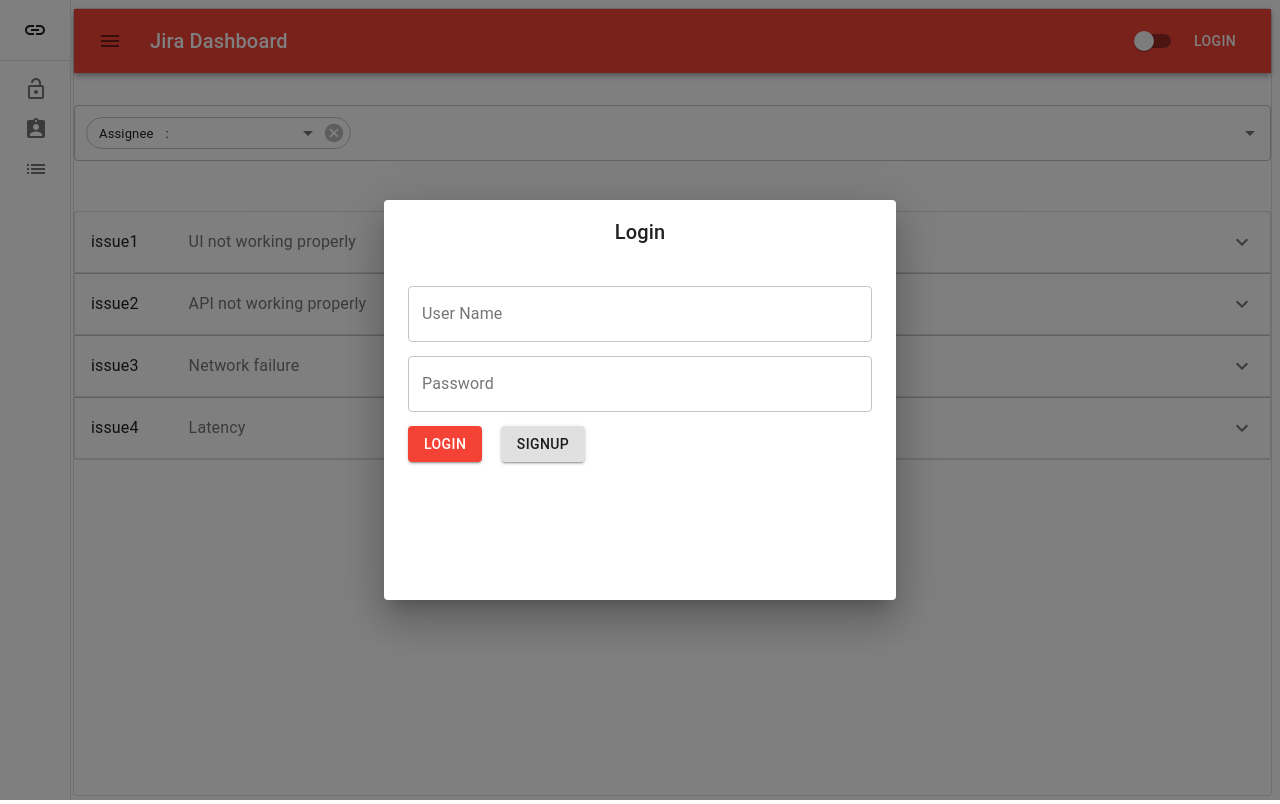
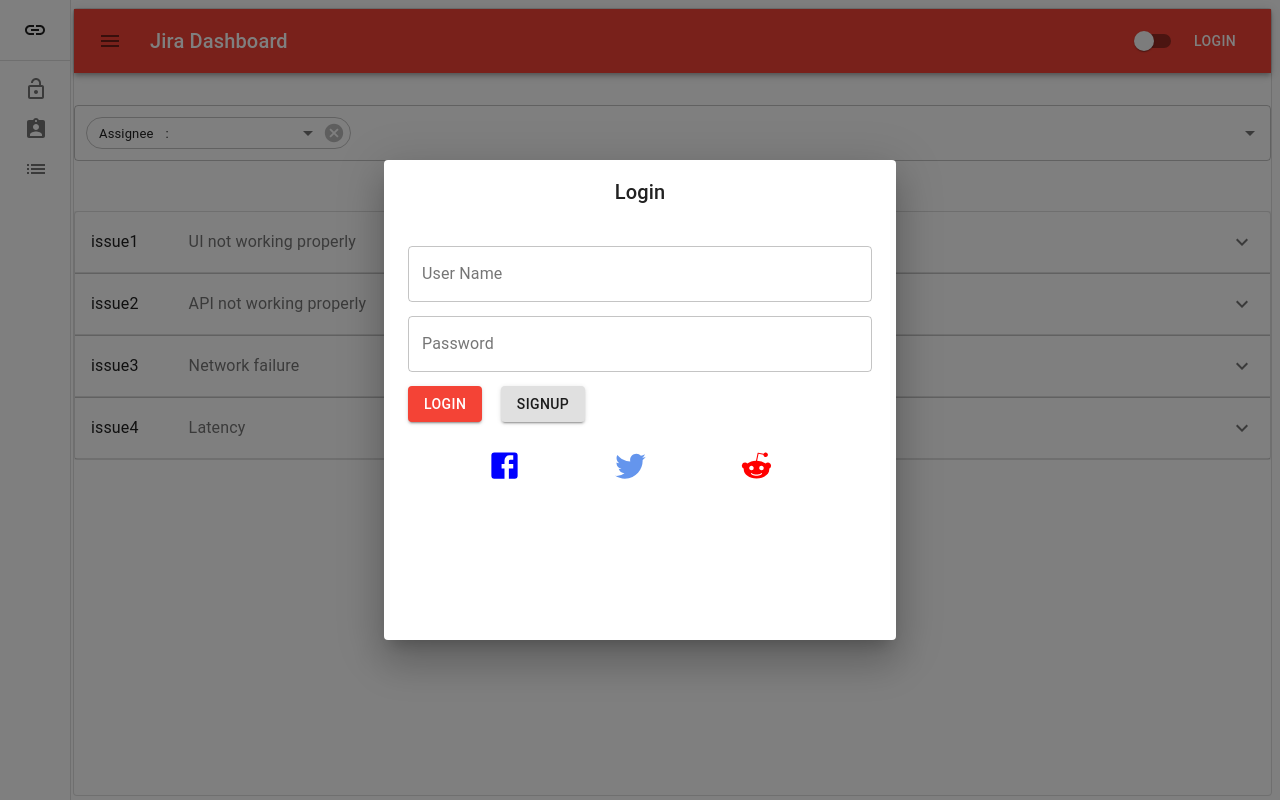
Before and after one commit to johnconnor31/Jira_React, a React app: page / in a window 1280 px wide. Both pictures are taken after a click on the button "LOGIN". Built offline with nearby package versions, Linux system fonts and the light colour scheme.

Commit message:
Added social media icons for signup

```diff
--- a/src/components/loginDialog.js
+++ b/src/components/loginDialog.js
@@ -1,11 +1,12 @@
 import React from 'react';
-import { Dialog, DialogTitle,TextField, DialogContent, Button } from '@material-ui/core';
+import { Dialog, DialogTitle,TextField, DialogContent, Button, IconButton } from '@material-ui/core';
 import { makeStyles } from '@material-ui/styles';
+import { Facebook, Twitter, Reddit } from '@material-ui/icons';
 
 const useStyles = makeStyles({
     paper: {
         width: '40%',
-        height: '50%',
+        height: '60%',
         display:'flex',
         alignItems:'center'
     },
@@ -13,6 +14,18 @@
         '&>*': {
             margin: '3% 4% 0 0'
         }
+    },
+    loginIcons: {
+        display: 'flex',
+        justifyContent: 'space-evenly'
+    },
+    fb: {
+        color:'blue'
+    },
+    twitter: {
+        color:'cornflowerblue'
+    },reddit: {
+        color:'red'
     }
 });
 export default function login(props){
@@ -32,6 +45,11 @@
                 label='Password' />
                 <Button variant='contained' color='primary'>Login</Button>
                 <Button variant='contained'>Signup</Button>
+                <div className={classes.loginIcons}>
+                    <IconButton><Facebook fontSize='large' className={classes.fb} /></IconButton>
+                    <IconButton><Twitter fontSize='large' className={classes.twitter} /></IconButton>
+                    <IconButton><Reddit fontSize='large' className={classes.reddit} /></IconButton>
+                </div>
             </DialogContent>
         </Dialog>
     );
```
